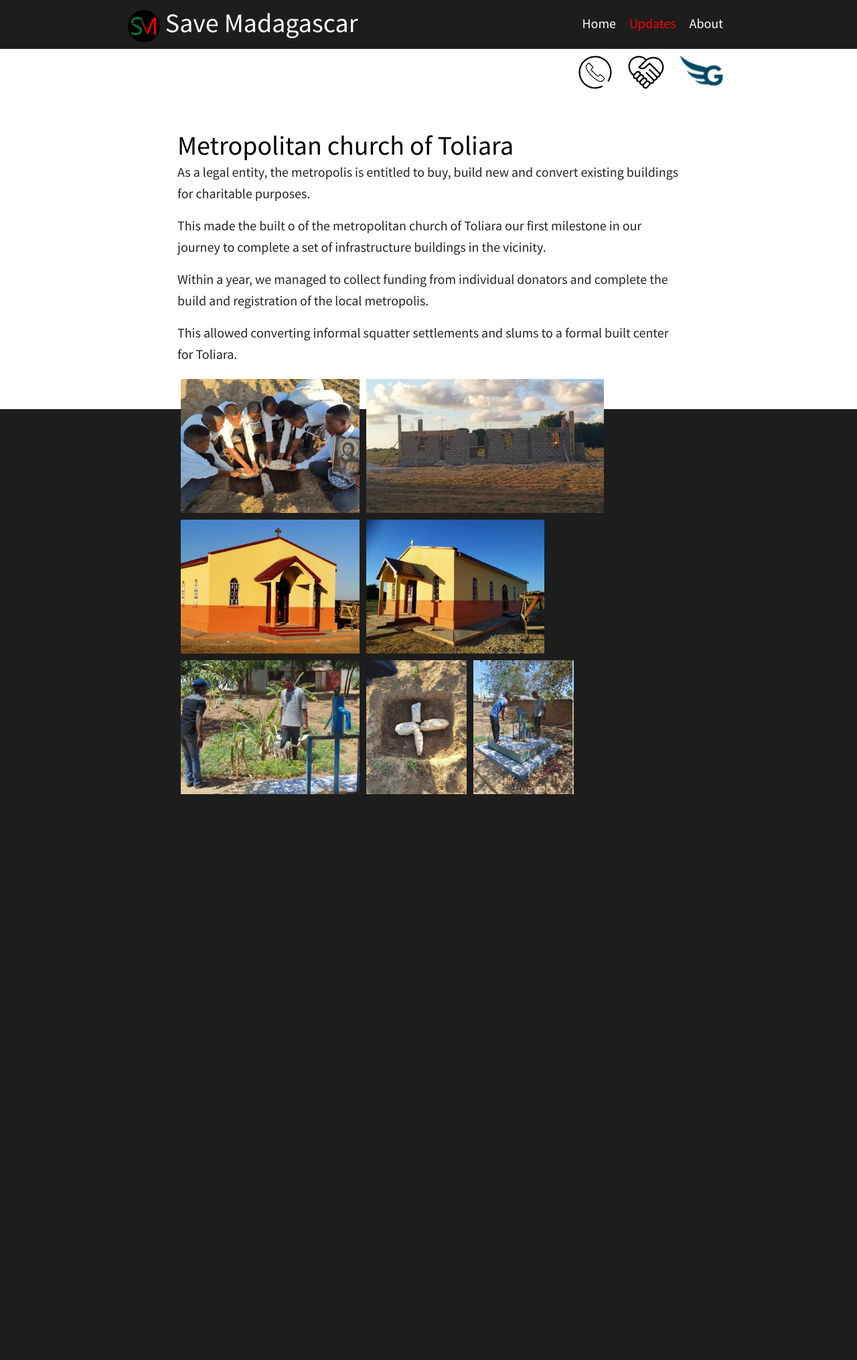
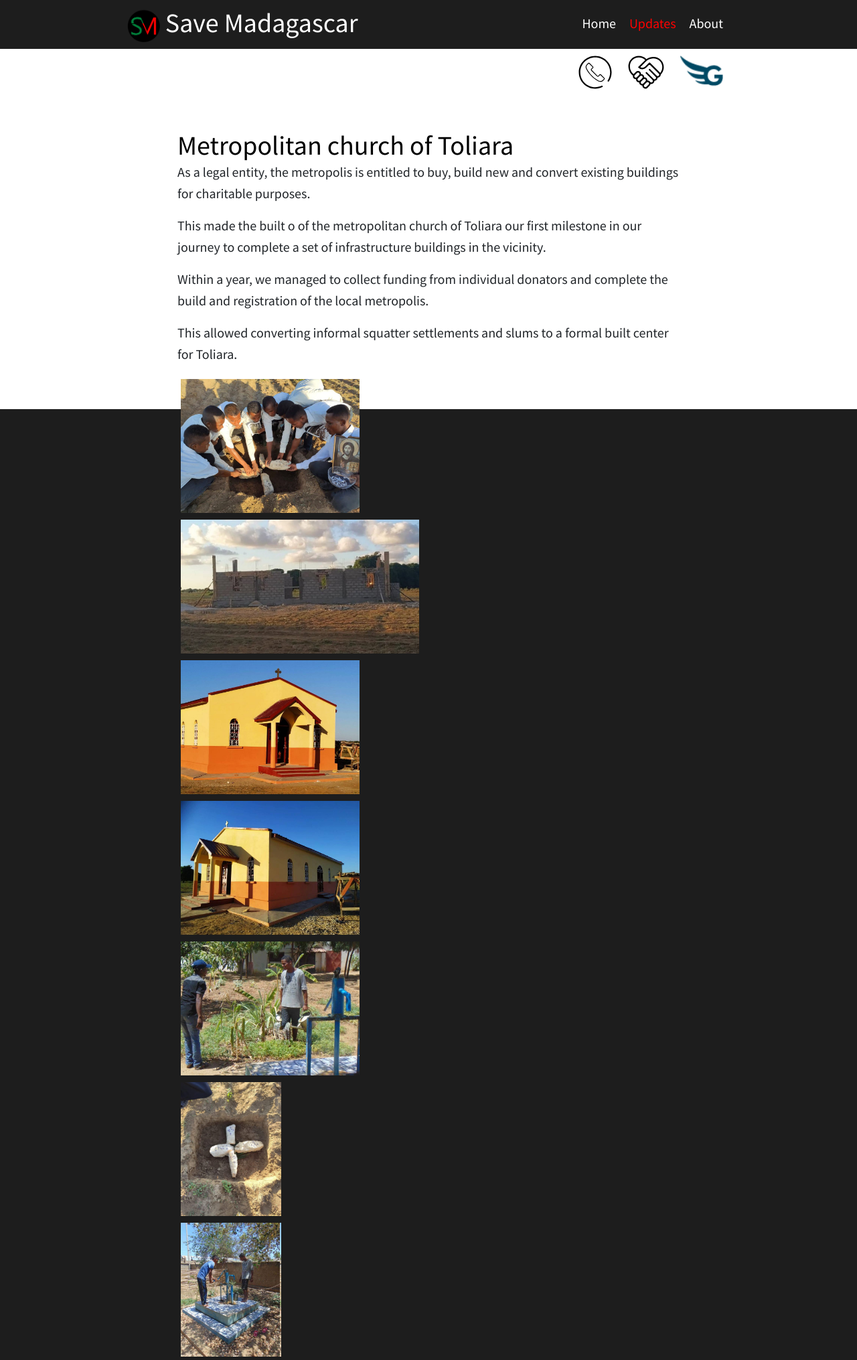
Before and after one commit to at07cm1/smadagascar_site, a Jekyll site: the page built from updates.html, in a window 1280 px wide. Shown: the whole page at 67% size. Built offline with Jekyll 4.4.1, drawn with Linux system fonts in a browser that asks for light colours; before the commit the page ends 1191 px from its top, so only the background shows below that.

Commit message:
update layout

```diff
--- a/css/style.css
+++ b/css/style.css
@@ -325,17 +325,17 @@
 
 /* ------------ */
 
-div.gallery {
+.gallery {
   margin: 5px;
   float: left;
   height: 200px;
 }
 
-div.gallery img {
+.gallery img {
   height: 100%;
   width: auto;
 }
 
-div.gallery img:hover {
+.gallery img:hover {
 	outline: 3px solid #09670b;
 }
--- a/updates.html
+++ b/updates.html
@@ -12,13 +12,15 @@
 					<h1><a style="text-decoration:none" href="{{ post.url }}">{{ post.title }}</a></h1>
 					<div>{{ post.content }}</div>
 					{% if post.gallery_images %}
+						<div>
 							{% for img in post.gallery_images %}
-							<div class="gallery">
+								<div class="blog-post gallery">
 								  <a target="_blank" href="{{ img }}">
 								    <img src="{{ img }}" width="600" height="400">
 								  </a>
 								</div>
 							{% endfor %}
+						</div>
 					{% endif %}
 				</div>
 
```
Lines whose indentation alone changed are shown as unchanged.
